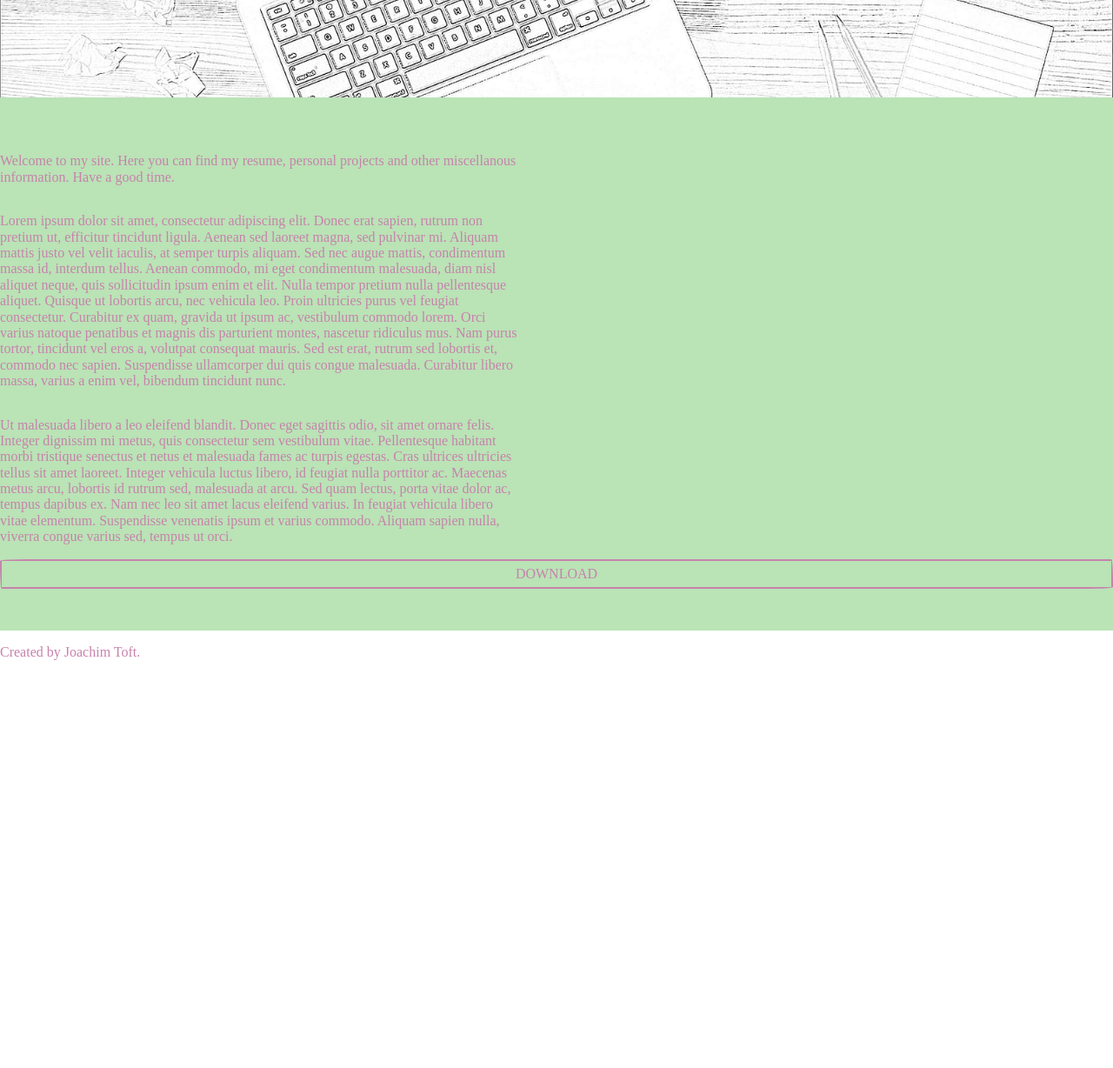
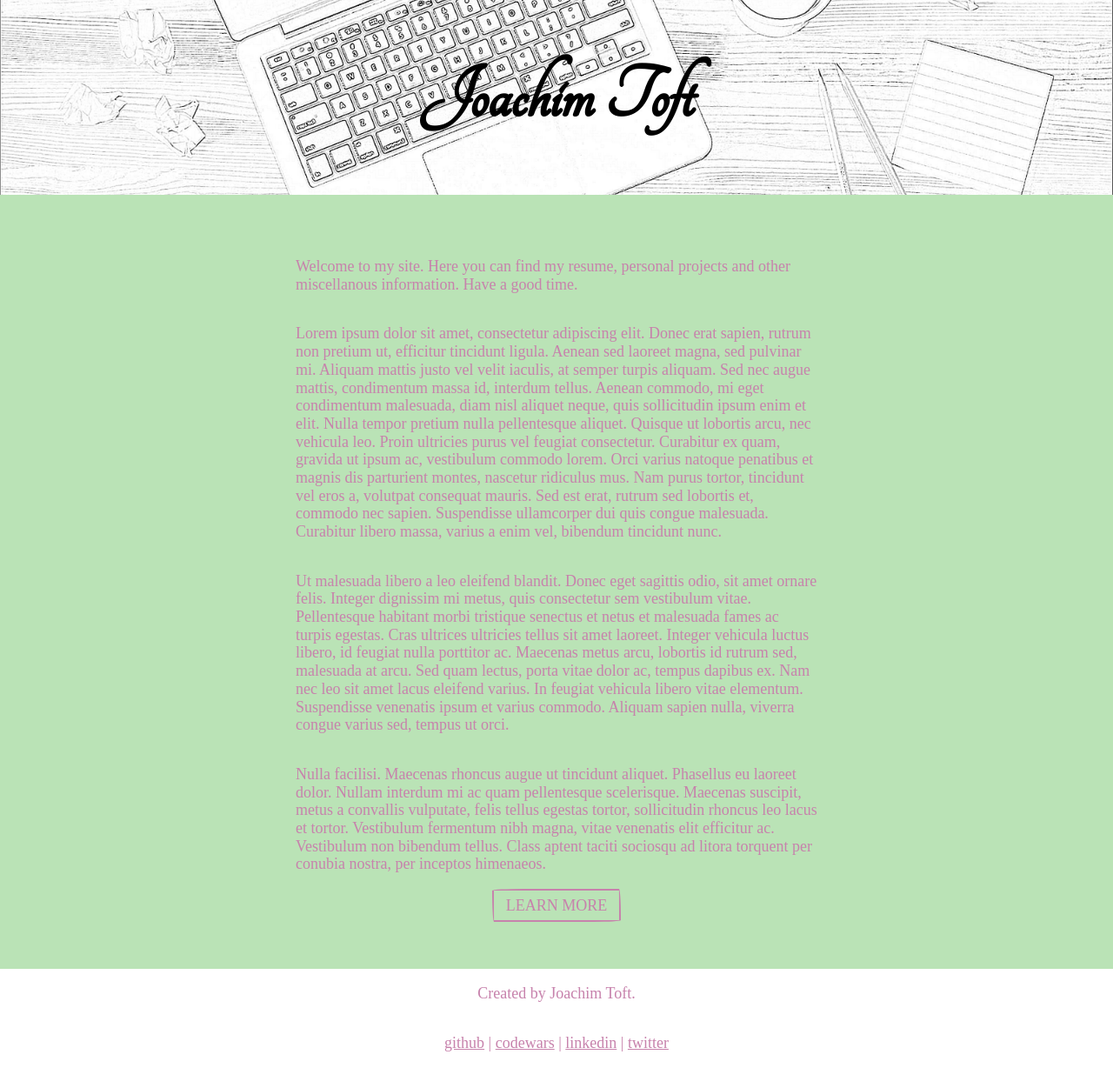
Before and after one commit to toftt/me, a React (Create React App) app: page / in a window 1280 px wide. Shown: the whole page at 87% size. Before the commit the page ends 800 px from the top, so only its background shows below. Built offline with nearby package versions, Linux system fonts and the light colour scheme; a web font is replaced by a local one.

Commit message:
Clean up stuff

```diff
--- a/src/App.js
+++ b/src/App.js
@@ -1,42 +1,68 @@
 import React, { Component } from 'react';
-import styled from 'styled-components';
+import styled, { ThemeProvider } from 'styled-components';
 
 import { Button, HanddrawnButton } from './components/Button';
 import Paragraph from './components/Paragraph';
 import Header from './components/Header';
 import Main from './components/Main';
 import Footer from './components/Footer';
+import colors from './constants/colors';
+
+const theme = {
+  primary: colors.VIOLA,
+  secondary: colors.MOSS_GREEN,
+};
 
 const Div = styled.div`
   display: flex;
   flex-flow: column;
-  height: 100%;
+  min-height: 100%;
+`;
+
+const Title = styled.h1`
+  font-family: 'Tangerine', cursive;
+  font-size: 5em;
 `;
 
 class App extends Component {
   render() {
     return (
+      <ThemeProvider theme={theme}>
         <Div>
           <Header>
+            <Title>
+              Joachim Toft
+          </Title>
           </Header>
           <Main>
             <Paragraph handdrawn>
               Welcome to my site. Here you can find my resume, personal projects and other miscellanous information. Have a good time.
             </Paragraph>
-          <Paragraph>
+            <Paragraph handdrawn>
               Lorem ipsum dolor sit amet, consectetur adipiscing elit. Donec erat sapien, rutrum non pretium ut, efficitur tincidunt ligula. Aenean sed laoreet magna, sed pulvinar mi. Aliquam mattis justo vel velit iaculis, at semper turpis aliquam. Sed nec augue mattis, condimentum massa id, interdum tellus. Aenean commodo, mi eget condimentum malesuada, diam nisl aliquet neque, quis sollicitudin ipsum enim et elit. Nulla tempor pretium nulla pellentesque aliquet. Quisque ut lobortis arcu, nec vehicula leo. Proin ultricies purus vel feugiat consectetur. Curabitur ex quam, gravida ut ipsum ac, vestibulum commodo lorem. Orci varius natoque penatibus et magnis dis parturient montes, nascetur ridiculus mus. Nam purus tortor, tincidunt vel eros a, volutpat consequat mauris. Sed est erat, rutrum sed lobortis et, commodo nec sapien. Suspendisse ullamcorper dui quis congue malesuada. Curabitur libero massa, varius a enim vel, bibendum tincidunt nunc.
             </Paragraph>
-          <Paragraph>
+            <Paragraph handdrawn>
               Ut malesuada libero a leo eleifend blandit. Donec eget sagittis odio, sit amet ornare felis. Integer dignissim mi metus, quis consectetur sem vestibulum vitae. Pellentesque habitant morbi tristique senectus et netus et malesuada fames ac turpis egestas. Cras ultrices ultricies tellus sit amet laoreet. Integer vehicula luctus libero, id feugiat nulla porttitor ac. Maecenas metus arcu, lobortis id rutrum sed, malesuada at arcu. Sed quam lectus, porta vitae dolor ac, tempus dapibus ex. Nam nec leo sit amet lacus eleifend varius. In feugiat vehicula libero vitae elementum. Suspendisse venenatis ipsum et varius commodo. Aliquam sapien nulla, viverra congue varius sed, tempus ut orci.
             </Paragraph>
-          <HanddrawnButton>Download</HanddrawnButton>
+            <Paragraph handdrawn>
+              Nulla facilisi. Maecenas rhoncus augue ut tincidunt aliquet. Phasellus eu laoreet dolor. Nullam interdum mi ac quam pellentesque scelerisque. Maecenas suscipit, metus a convallis vulputate, felis tellus egestas tortor, sollicitudin rhoncus leo lacus et tortor. Vestibulum fermentum nibh magna, vitae venenatis elit efficitur ac. Vestibulum non bibendum tellus. Class aptent taciti sociosqu ad litora torquent per conubia nostra, per inceptos himenaeos.
+            </Paragraph>
+            <HanddrawnButton>learn more</HanddrawnButton>
           </Main>
           <Footer>
             <Paragraph handdrawn>
               Created by Joachim Toft.
             </Paragraph>
+            <Paragraph handdrawn>
+              <a href="https://github.com/toftt">github</a>&nbsp;|&nbsp;
+              <a href="https://www.codewars.com/users/toftt">codewars</a>&nbsp;|&nbsp;
+              <a href="https://www.linkedin.com/in/joachim-toft-a232a9128/">linkedin</a>&nbsp;|&nbsp;
+              <a href="https://twitter.com/toft__joachim">twitter</a>
+            </Paragraph>
           </Footer>
+
         </Div>
+      </ThemeProvider>
     );
   }
 }
--- a/src/components/Button.js
+++ b/src/components/Button.js
@@ -1,13 +1,12 @@
 import styled from 'styled-components';
-import colors from '../constants/colors';
 
 const Button = styled.button`
     align-items: center;
     background-color: transparent;
     border: 1px solid transparent;
-    border-color: ${colors.VIOLA};
+    border-color: ${props => props.theme.primary};
     border-radius: 4px;
-    color: ${colors.VIOLA};
+    color: ${props => props.theme.primary};
     cursor: pointer;
     font-family: 'IBM Plex Sans', sans-serif;
     font-size: 1rem;
@@ -20,8 +19,8 @@ const Button = styled.button`
     text-transform: uppercase;
     white-space: nowrap;
     :hover {
-        background-color: ${colors.VIOLA};
-        border-color: ${colors.VIOLA};
+        background-color: ${props => props.theme.primary};
+        border-color: ${props => props.theme.primary};
         color: whitesmoke;
     }
 `;
--- a/src/components/Footer.js
+++ b/src/components/Footer.js
@@ -1,5 +1,17 @@
 import styled from 'styled-components';
 
 export default styled.footer`
+    align-items: center;
+    cursor: default;
+    display: flex;
     flex: 0 1 100px;
+    flex-direction: column;
+    justify-content: center;
+
+    a {
+        color: ${props => props.theme.primary};
+        :hover {
+            filter: brightness(50%);
+        }
+    }
 `;
--- a/src/components/Header.js
+++ b/src/components/Header.js
@@ -2,8 +2,11 @@ import styled from 'styled-components';
 import img from '../images/header.jpg';
 
 export default styled.header`
+    align-items: center;
     background-image: url(${img});
     background-size: cover;
     background-position: center;
+    display: flex;
     flex: 0 1 150px;
+    justify-content: center;
 `;
--- a/src/components/Main.js
+++ b/src/components/Main.js
@@ -1,12 +1,11 @@
 import styled from 'styled-components';
-import colors from '../constants/colors';
 
 export default styled.main`
-    background-color: ${colors.MOSS_GREEN};
+    align-items: center;
+    background-color: ${props => props.theme.secondary};
     display: flex;
     flex: 1 1 auto;
     flex-direction: column;
-    justify-content: center;
     padding-bottom: 3em;
     padding-top: 3em;
 `;
--- a/src/components/Paragraph.js
+++ b/src/components/Paragraph.js
@@ -1,8 +1,7 @@
 import styled from 'styled-components';
-import colors from '../constants/colors';
 
 const Paragraph = styled.p`
-    color: ${colors.VIOLA};
+    color: ${props => props.theme.primary};
     font-family: ${props => props.handdrawn
         ? '\'Patrick Hand SC\', cursive'
         : ''};
--- a/src/components/Section.js
+++ b/src/components/Section.js
@@ -1,8 +1,7 @@
 import styled from 'styled-components';
-import colors from '../constants/colors';
 
 export default styled.section`
-    background-color: ${colors.MOSS_GREEN};
+    background-color: ${props => props.theme.secondary};
     justify-content: center;
     padding-top: 3em;
     padding-bottom: 3em;
--- a/src/constants/colors.js
+++ b/src/constants/colors.js
@@ -3,4 +3,6 @@ export default {
     FERN: '#5FAE57',
     MOSS_GREEN: '#BAE3B6',
     VIOLA: '#C782AC',
+    SATIN_LINEN: '#EAE7DC',
+    APRICOT: '#E98074',
 };
--- a/src/global.css
+++ b/src/global.css
@@ -1,8 +1,10 @@
 @import url('https://fonts.googleapis.com/css?family=IBM+Plex+Sans:700');
 @import url('https://fonts.googleapis.com/css?family=Patrick+Hand+SC');
+@import url('https://fonts.googleapis.com/css?family=Tangerine');
 
 html, body, #root {
     height: 100%;
     margin: 0;
     padding: 0;
+    font-size: 18px;
 }
```
Lines whose indentation alone changed are shown as unchanged.
